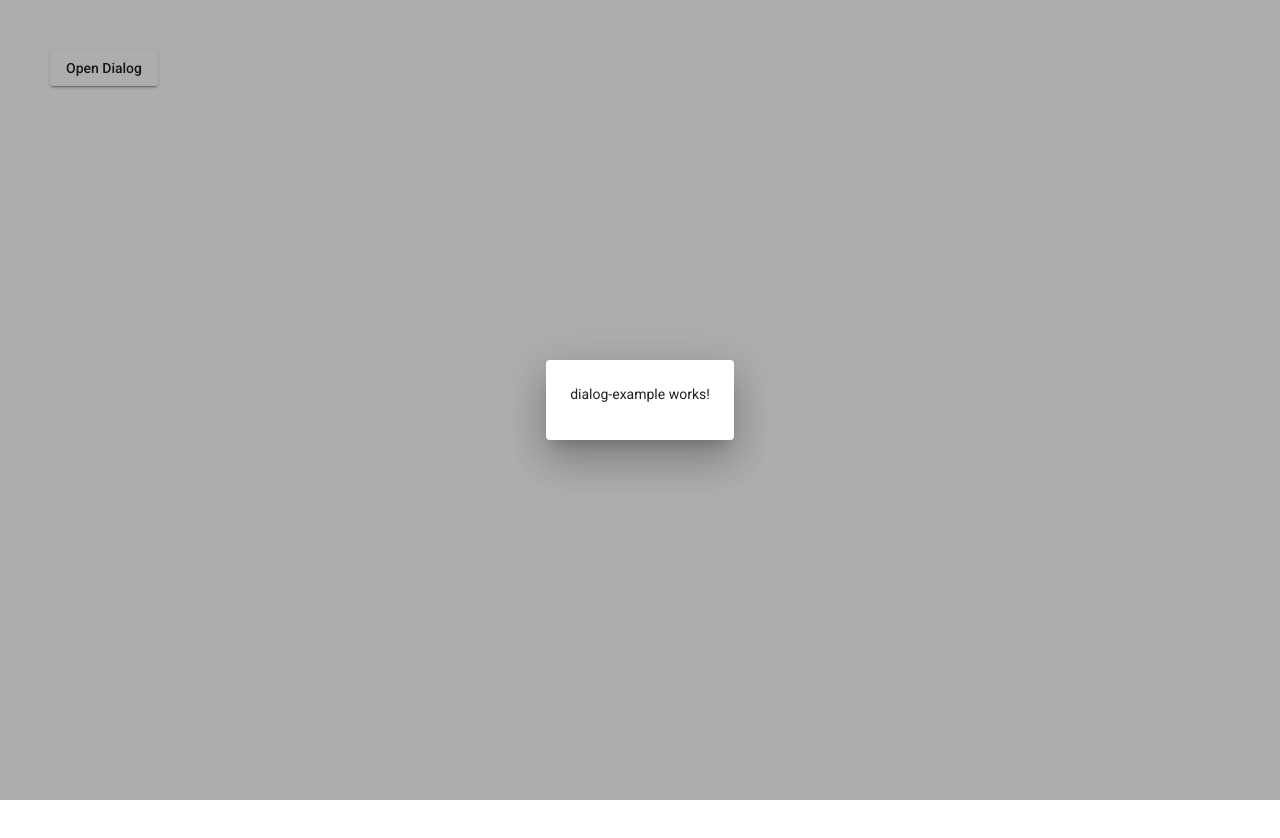
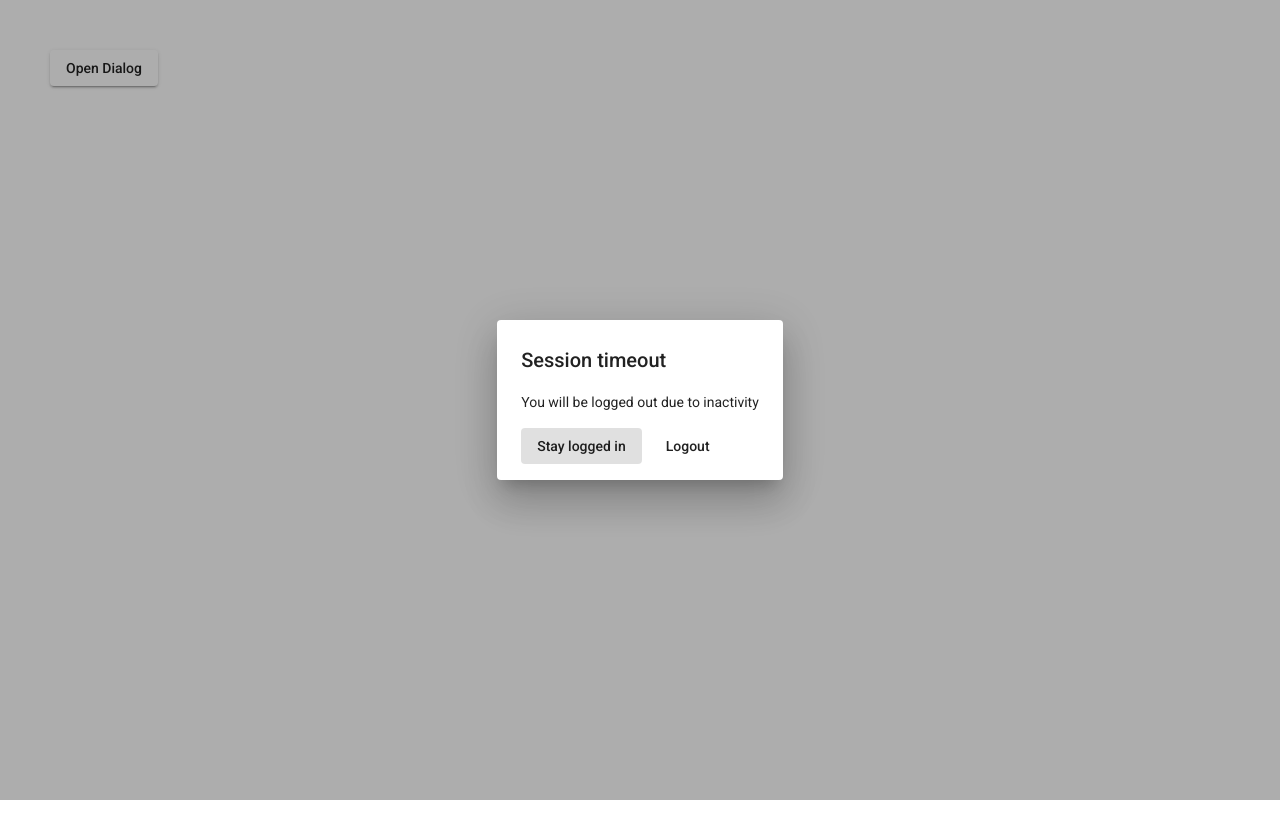
Before and after one commit to markpackham/angular_material_learn, an Angular app: page / in a window 1280 px wide. Both pictures are taken after a click on the button "Open Dialog". Shown: the top 838 px of the page. Built offline with nearby package versions, Linux system fonts and the light colour scheme.

Commit message:
show mat-dialog-close
https://youtu.be/lrVpUVydZwM?t=314

```diff
--- a/src/app/dialog-example/dialog-example.component.html
+++ b/src/app/dialog-example/dialog-example.component.html
@@ -1 +1,6 @@
-<p>dialog-example works!</p>
+<h2 mat-dialog-title>Session timeout</h2>
+<mat-dialog-content>You will be logged out due to inactivity</mat-dialog-content>
+<mat-dialog-actions>
+  <button mat-button mat-dialog-close>Stay logged in</button>
+  <button mat-button mat-dialog-close>Logout</button>
+</mat-dialog-actions>
```
